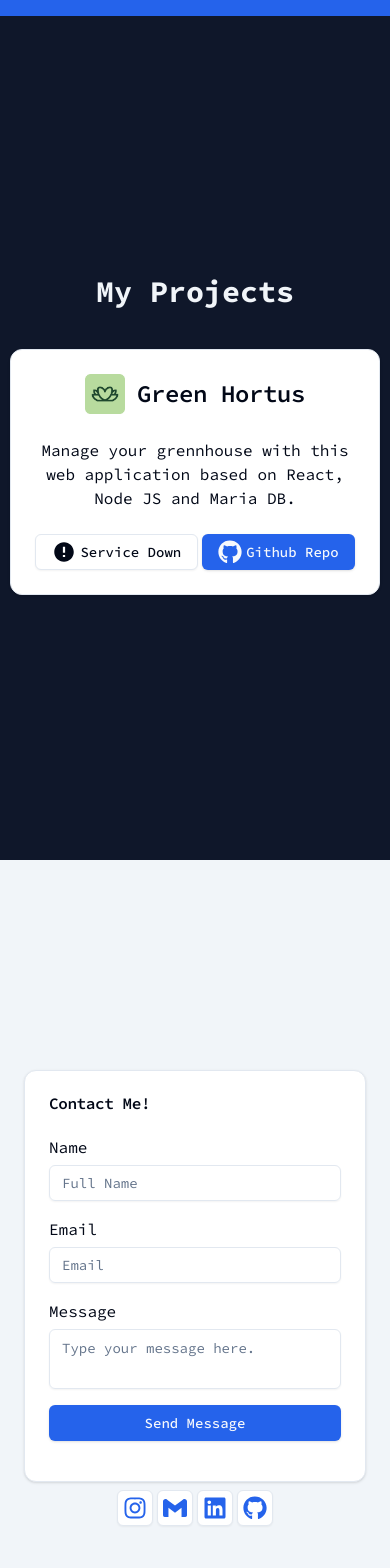
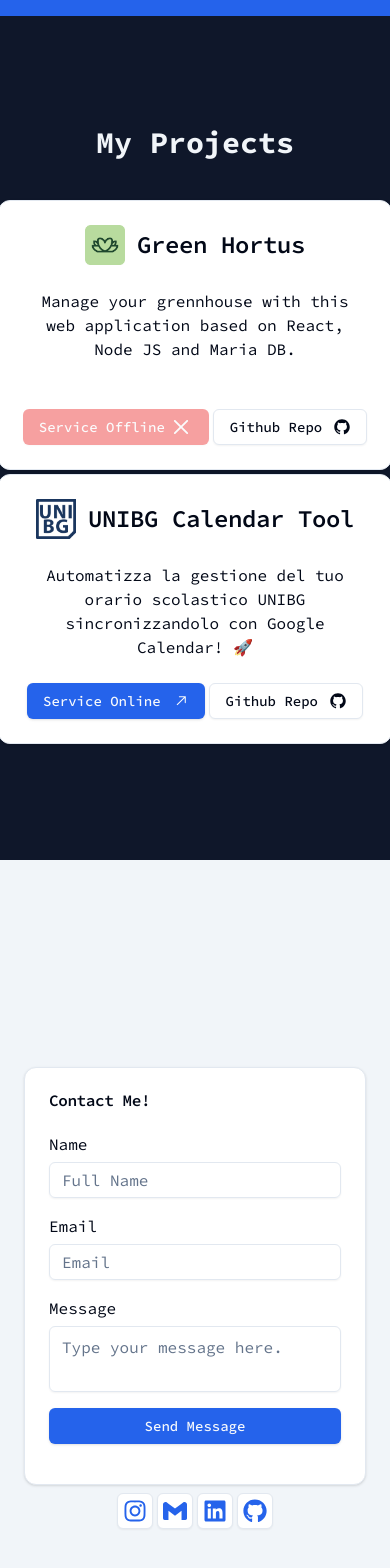
Before and after one commit to Spampa/portfolio-2.0, a Next.js app: page / in a window 390 px wide. Shown: the part 3421-4989 px from the top of the page. Built offline with nearby package versions, Linux system fonts and the light colour scheme.

Commit message:
fixed build bug

```diff
--- a/app/_components/hero.tsx
+++ b/app/_components/hero.tsx
@@ -14,10 +14,10 @@ export const Hero = () => {
 
                 <div className="flex flex-col gap-4 order-2 xl:order-1">
 
-                    <h1 className="hidden xl:block font-bold text-3xl">👋 Hello I'm <span className=" font-bold">Nicolò Spampatti</span></h1>
+                    <h1 className="hidden xl:block font-bold text-3xl">👋 Hello I&apos;m <span className=" font-bold">Nicolò Spampatti</span></h1>
 
                     <h2 className="font-semibold text-xl md:text-2xl">I am a passionate Fullstack Developer with a deep love for computer science.</h2>
-                    <h3 className="text-base md:text-xl text-justify border-l-2 p-3">In this space, you can explore the projects I've worked on, the skills I've developed, and the experiences that have shaped my career over the years.</h3>
+                    <h3 className="text-base md:text-xl text-justify border-l-2 p-3">In this space, you can explore the projects I&apos;ve worked on, the skills I&apos;ve developed, and the experiences that have shaped my career over the years.</h3>
 
                     <div className="flex flex-row gap-2">
                         <Button onClick={() => window.open('https://github.com/Spampa', '_blank')} className="flex flex-row gap-2 items-center">
--- /dev/null
+++ b/app/_components/projectCard.tsx
@@ -0,0 +1,50 @@
+import { Card, CardContent, CardFooter, CardHeader, CardTitle } from "@/components/ui/card";
+import { Button } from "@/components/ui/button";
+
+import { GitHubLogoIcon, ArrowTopRightIcon, Cross2Icon } from "@radix-ui/react-icons";
+
+interface CardProps {
+    title: string,
+    description: string,
+    repoLink: string,
+    isOnline: boolean
+    link?: string
+    image?: React.ReactNode
+}
+
+export function ProjectCard({ title, description, isOnline, repoLink, link, image }: CardProps) {
+    return (
+        <Card className="text-center">
+            <CardHeader>
+                <CardTitle className="flex flex-row items-center gap-3 place-content-center">
+                    {image}
+                    <p className="text-2xl font-semibold">{title}</p>
+                </CardTitle>
+            </CardHeader>
+            <CardContent className="h-[120px]">
+                <p>{description}</p>
+            </CardContent>
+            <CardFooter className="place-content-center">
+                <div className="flex flex-row gap-1">
+                    {
+                        isOnline ?
+                            <Button onClick={() => window.open(link, '_blank')} className="flex flex-row gap-3">
+                                Service Online
+                                <ArrowTopRightIcon className="size-4" />
+                            </Button>
+                            :
+                            <Button disabled variant="destructive" className="flex flex-row gap-1 items-center">
+                                Service Offline
+                                <Cross2Icon className="size-6" />
+                            </Button>
+                    }
+
+                    <Button variant={"outline"} onClick={() => window.open(repoLink, '_blank')} className="flex flex-row gap-3 item">
+                        Github Repo
+                        <GitHubLogoIcon className="size-4" />
+                    </Button>
+                </div>
+            </CardFooter>
+        </Card>
+    )
+}
--- a/app/_components/projects.tsx
+++ b/app/_components/projects.tsx
@@ -1,47 +1,39 @@
 'use client'
 
+import { Container } from "@/components/ui/container";
+import { ProjectCard } from "./projectCard";
 import Image from "next/image"
-
-import { Container } from "@/components/ui/container";
-import { Card, CardContent, CardFooter, CardHeader, CardTitle } from "@/components/ui/card";
-import { Button } from "@/components/ui/button";
-
-import { IoMdAlert } from "react-icons/io";
-import { FaGithub } from "react-icons/fa";
 
 export const Projects = () => {
     return (
         <Container className="bg-secondary-foreground text-secondary flex flex-col items-center" id="projects">
             <h2 className="text-center font-bold text-3xl relative bottom-10">My Projects</h2>
-            <div className="flex flex-row gap-1 items-center place-content-center w-min">
-                <Card className="text-center">
-                    <CardHeader>
-                        <CardTitle className="flex flex-row items-center gap-3 place-content-center">
-                            <Image
-                                src="/GH.png"
-                                alt="Picture of Green Hortus"
-                                width={40}
-                                height={40}
-                            />
-                            <p className="text-2xl font-semibold">Green Hortus</p>
-                        </CardTitle>
-                    </CardHeader>
-                    <CardContent>
-                        <p>Manage your grennhouse with this web application based on React, Node JS and Maria DB.</p>
-                    </CardContent>
-                    <CardFooter className="place-content-center">
-                        <div className="flex flex-row gap-1">
-                            <Button variant={'outline'} className="flex flex-row gap-1">
-                                <IoMdAlert className="size-6" />
-                                Service Down
-                            </Button>
-                            <Button onClick={() => window.open('https://github.com/Gi0Vaa/GreenHortus', '_blank')} className="flex flex-row gap-1">
-                                <FaGithub className="size-6" />
-                                Github Repo
-                            </Button>
-                        </div>
-                    </CardFooter>
-                </Card>
+            <div className="flex flex-col md:flex-row gap-1 items-center place-content-center w-min">
+                <ProjectCard
+                    title="Green Hortus"
+                    description="Manage your grennhouse with this web application based on React, Node JS and Maria DB."
+                    repoLink="https://github.com/Gi0Vaa/GreenHortus"
+                    isOnline={false}
+                    image={<Image
+                        src="/GH.png"
+                        alt="Picture of Green Hortus"
+                        width={40}
+                        height={40}
+                    />}
+                />
+                <ProjectCard
+                    title="UNIBG Calendar Tool"
+                    description="Automatizza la gestione del tuo orario scolastico UNIBG sincronizzandolo con Google Calendar! 🚀 "
+                    repoLink="https://github.com/Spampa/calendar-unibg-tool"
+                    isOnline={true}
+                    link="https://www.unibgcalendar.it/"
+                    image={<Image
+                        src="/unibgCalendar.png"
+                        alt="Picture of Green Hortus"
+                        width={40}
+                        height={40}
+                    />}
+                />
             </div>
         </Container>
     );
--- a/app/_components/skills.tsx
+++ b/app/_components/skills.tsx
@@ -3,8 +3,6 @@ import { Container } from "@/components/ui/container"
 import {
     Card,
     CardContent,
-    CardDescription,
-    CardFooter,
     CardHeader,
     CardTitle,
 } from "@/components/ui/card"
@@ -12,7 +10,6 @@ import {
 import {
     Table,
     TableBody,
-    TableCaption,
     TableCell,
     TableHead,
     TableHeader,
--- a/app/globals.css
+++ b/app/globals.css
@@ -1,10 +1,6 @@
 @tailwind base;
 @tailwind components;
 @tailwind utilities;
-
-body {
-  font-family: Arial, Helvetica, sans-serif;
-}
 
 @layer utilities {
   .text-balance {
--- a/components/ui/input.tsx
+++ b/components/ui/input.tsx
@@ -2,16 +2,13 @@ import * as React from "react"
 
 import { cn } from "@/lib/utils"
 
-export interface InputProps
-  extends React.InputHTMLAttributes<HTMLInputElement> {}
-
-const Input = React.forwardRef<HTMLInputElement, InputProps>(
+const Input = React.forwardRef<HTMLInputElement, React.ComponentProps<"input">>(
   ({ className, type, ...props }, ref) => {
     return (
       <input
         type={type}
         className={cn(
-          "flex h-9 w-full rounded-md border border-input bg-transparent px-3 py-1 text-sm shadow-sm transition-colors file:border-0 file:bg-transparent file:text-sm file:font-medium file:text-foreground placeholder:text-muted-foreground focus-visible:outline-none focus-visible:ring-1 focus-visible:ring-ring disabled:cursor-not-allowed disabled:opacity-50",
+          "flex h-9 w-full rounded-md border border-input bg-transparent px-3 py-1 text-base shadow-sm transition-colors file:border-0 file:bg-transparent file:text-sm file:font-medium file:text-foreground placeholder:text-muted-foreground focus-visible:outline-none focus-visible:ring-1 focus-visible:ring-ring disabled:cursor-not-allowed disabled:opacity-50 md:text-sm",
           className
         )}
         ref={ref}
--- a/components/ui/textarea.tsx
+++ b/components/ui/textarea.tsx
@@ -2,23 +2,21 @@ import * as React from "react"
 
 import { cn } from "@/lib/utils"
 
-export interface TextareaProps
-  extends React.TextareaHTMLAttributes<HTMLTextAreaElement> {}
-
-const Textarea = React.forwardRef<HTMLTextAreaElement, TextareaProps>(
-  ({ className, ...props }, ref) => {
+const Textarea = React.forwardRef<
+  HTMLTextAreaElement,
+  React.ComponentProps<"textarea">
+>(({ className, ...props }, ref) => {
   return (
     <textarea
       className={cn(
-          "flex min-h-[60px] w-full rounded-md border border-input bg-transparent px-3 py-2 text-sm shadow-sm placeholder:text-muted-foreground focus-visible:outline-none focus-visible:ring-1 focus-visible:ring-ring disabled:cursor-not-allowed disabled:opacity-50",
+        "flex min-h-[60px] w-full rounded-md border border-input bg-transparent px-3 py-2 text-base shadow-sm placeholder:text-muted-foreground focus-visible:outline-none focus-visible:ring-1 focus-visible:ring-ring disabled:cursor-not-allowed disabled:opacity-50 md:text-sm",
         className
       )}
       ref={ref}
       {...props}
     />
   )
-  }
-)
+})
 Textarea.displayName = "Textarea"
 
 export { Textarea }
```
Also changed, not shown: app/_components/contact.tsx (+7 -9 lines), package.json (+4 -3 lines), components.json, public/unibgCalendar.png (added), 1 other file (tests, documents, lock files or other folders). Lines whose indentation alone changed are shown as unchanged.
